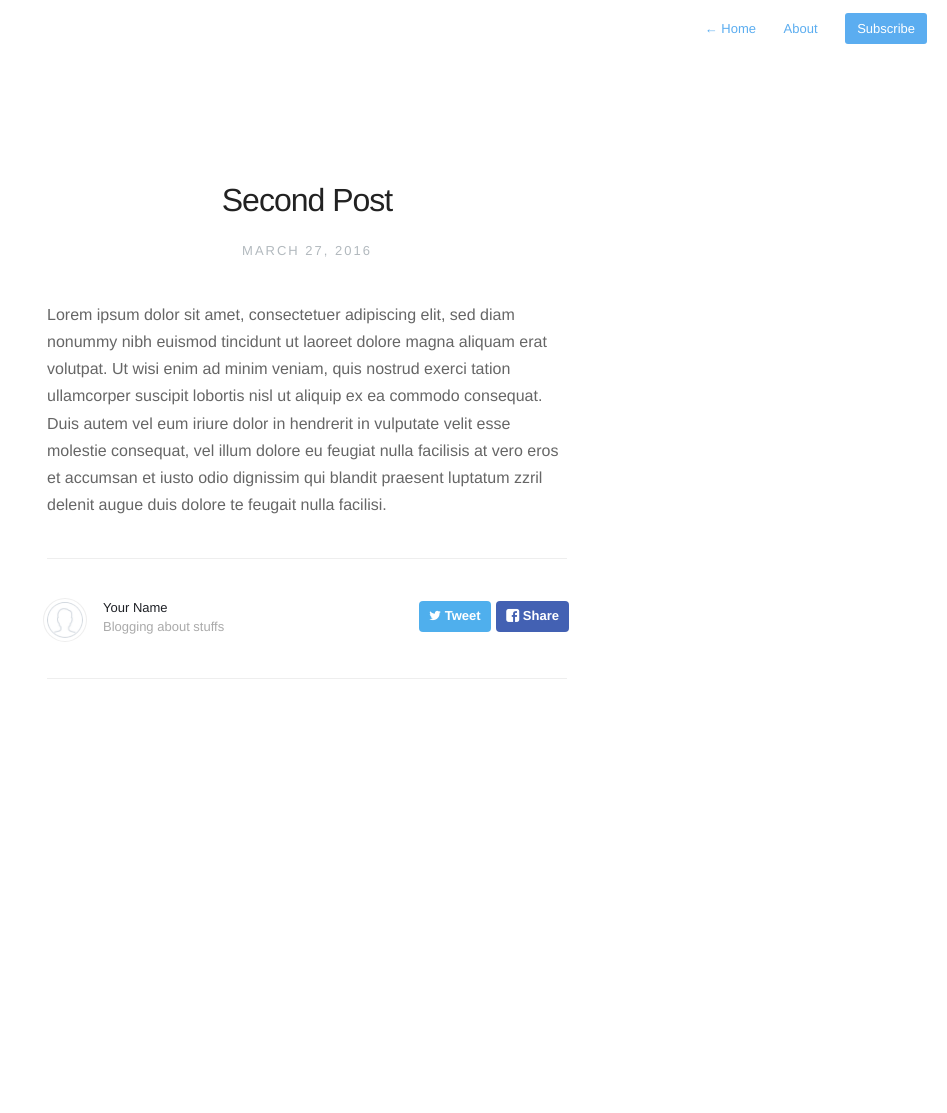
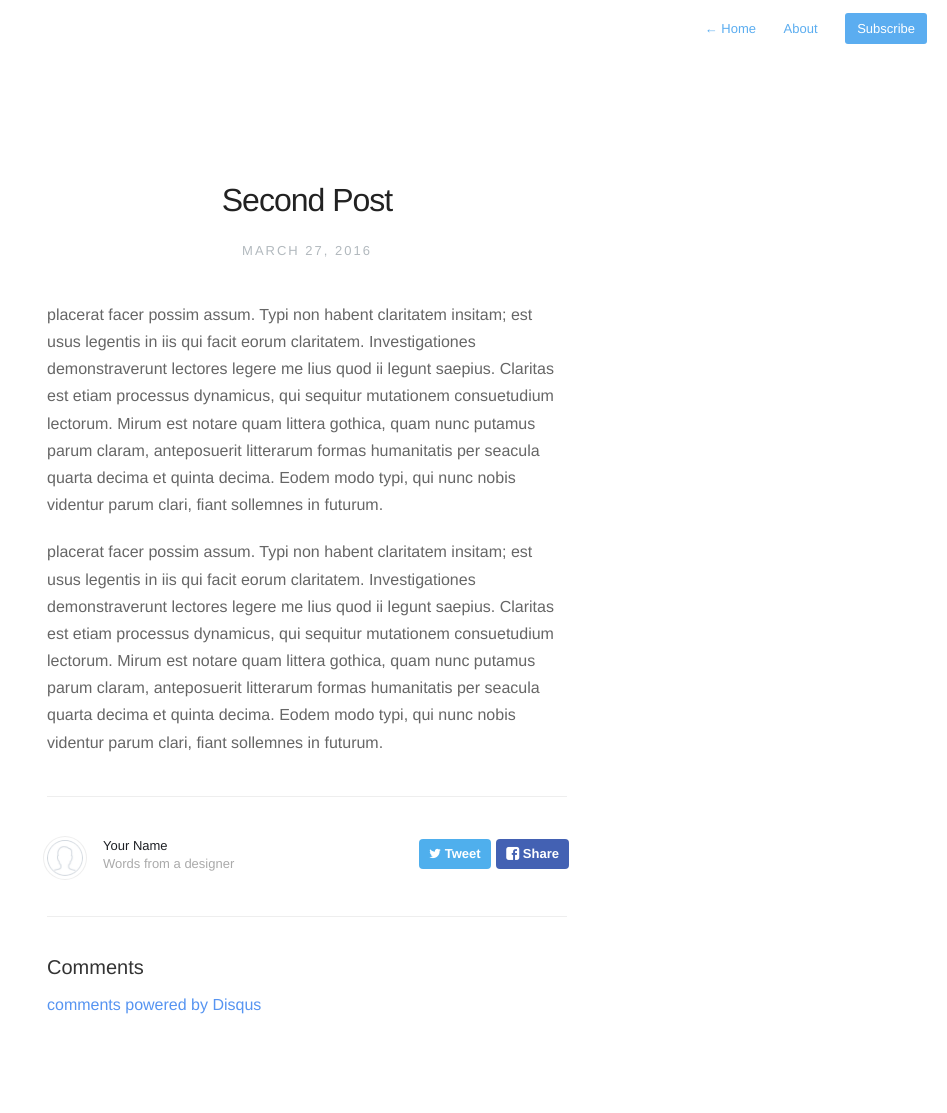
Before and after one commit to mdshams/shams-blog, a Jekyll site: the page built from _posts/2016-03-27-Second-post.markdown, in a window 1280 px wide. Shown: the whole page, without its empty margins (333-1280 px from the left). Built offline with Jekyll 4.4.1, drawn with Linux system fonts in a browser that asks for light colours; nearby versions of some CDN libraries; comment, search, counter and statistics services are not loaded; before the commit the page ends 900 px from its top, so only the background shows below that.

Commit message:
Renew the Theme

```diff
--- a/_config.yml
+++ b/_config.yml
@@ -1,5 +1,5 @@
-name: Your New Jekyll Site
-description: Blogging about stuffs
+name: Shams Blog
+description: Words from a designer
 meta_description: "Your New Jekyll Site, Blogging about stuffs"
 
 aboutPage: true
@@ -11,7 +11,7 @@
 baseurl: /
 domain_name: 'http://yourblog-domain.com'
 google_analytics: 'UA-XXXXXXXX-X'
-disqus: false
+disqus: true
 disqus_shortname: 'your-disqus-shortname'
 
 # Details for the RSS feed generator
--- a/_layouts/default.html
+++ b/_layouts/default.html
@@ -37,6 +37,5 @@
     ga('create', '{{ site.google_analytics }}', 'auto');
     ga('send', 'pageview');
   </script>
-
 </body>
 </html>
--- a/_layouts/post.html
+++ b/_layouts/post.html
@@ -28,6 +27,7 @@
 </footer>
 
 <!-- Disqus comments -->
+
 <div id="disqus_thread"></div>
 <script>
 /**
@@ -50,12 +50,16 @@
 })();
 </script>
 <noscript>Please enable JavaScript to view the <a href="https://disqus.com/?ref_noscript" rel="nofollow">comments powered by Disqus.</a></noscript>
+
+
 {% if site.disqus %}
     <div class="archive readmore">
         <h3>Comments</h3>
         {% include disqus.html %}
     </div>
 {% endif %}
+
+
 
 <!-- Archive post list -->
 {% if page.archive %}
--- a/_posts/2013-11-10-welcome-to-jekyll.markdown
+++ b/_posts/2016-03-25-welcome-to-jekyll.markdown
@@ -1,7 +1,7 @@
 ---
 title:  "Welcome to Jekyll!"
-date:   2013-11-10 10:18:00
-description: Thriller Comedy Horror
+date:   2016-03-25 10:18:00
+description: Blog Intro Fun
 ---
 
 You'll find this post in your `_posts` directory - edit this post and re-build (or run with the `-w` switch) to see your changes!
--- a/_posts/2016-03-27-Second-post.markdown
+++ b/_posts/2016-03-27-Second-post.markdown
@@ -1,7 +1,9 @@
 ---
 title:  "Second Post"
-date:   2016-03-27 01:13:00
-description: Blog Second
+date:   2016-03-27 10:18:00
+description: Blog Start Tea
 ---
 
-Lorem ipsum dolor sit amet, consectetuer adipiscing elit, sed diam nonummy nibh euismod tincidunt ut laoreet dolore magna aliquam erat volutpat. Ut wisi enim ad minim veniam, quis nostrud exerci tation ullamcorper suscipit lobortis nisl ut aliquip ex ea commodo consequat. Duis autem vel eum iriure dolor in hendrerit in vulputate velit esse molestie consequat, vel illum dolore eu feugiat nulla facilisis at vero eros et accumsan et iusto odio dignissim qui blandit praesent luptatum zzril delenit augue duis dolore te feugait nulla facilisi.
+placerat facer possim assum. Typi non habent claritatem insitam; est usus legentis in iis qui facit eorum claritatem. Investigationes demonstraverunt lectores legere me lius quod ii legunt saepius. Claritas est etiam processus dynamicus, qui sequitur mutationem consuetudium lectorum. Mirum est notare quam littera gothica, quam nunc putamus parum claram, anteposuerit litterarum formas humanitatis per seacula quarta decima et quinta decima. Eodem modo typi, qui nunc nobis videntur parum clari, fiant sollemnes in futurum.
+
+placerat facer possim assum. Typi non habent claritatem insitam; est usus legentis in iis qui facit eorum claritatem. Investigationes demonstraverunt lectores legere me lius quod ii legunt saepius. Claritas est etiam processus dynamicus, qui sequitur mutationem consuetudium lectorum. Mirum est notare quam littera gothica, quam nunc putamus parum claram, anteposuerit litterarum formas humanitatis per seacula quarta decima et quinta decima. Eodem modo typi, qui nunc nobis videntur parum clari, fiant sollemnes in futurum.
```
Also changed, not shown: other parts of _layouts/post.html (+0 -1 lines), _posts/2016-03-26-The-Very-First-Post.markdown (deleted, +0 -11 lines), _posts/2016-03-26-first-post.markdown (added, +9 -0 lines), 1 other file.
